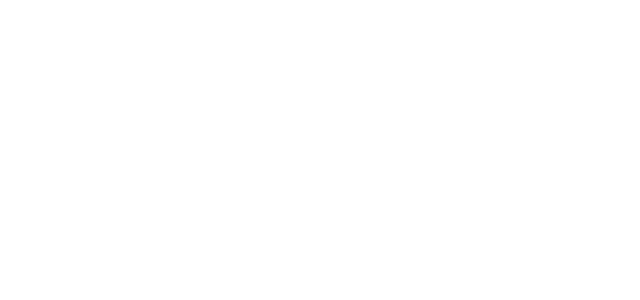
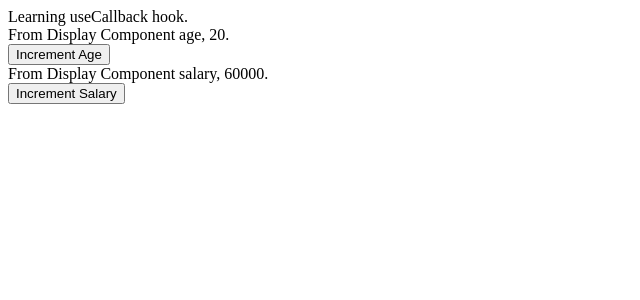
Before and after one commit to Bhairab-Nath/React_Basics, a React (Vite) app: page /usecallback in a window 1280 px wide. Before the commit this address had no page. Shown: the top 300 px of the page, without its empty margins (0-640 px from the left). Built offline with nearby package versions, Linux system fonts and the light colour scheme.

Commit message:
useCallback and React.memo

```diff
--- a/src/App.jsx
+++ b/src/App.jsx
@@ -4,6 +4,7 @@ import Service from './Service'
 import About from './About'
 import Contact from './Contact'
 import UseEffect from './UseEffect'
+import Parent from './pages/usecallback/Parent'
 
 function App() {
 
@@ -16,6 +17,7 @@ function App() {
         <Route path='/about' element={<About/>} />
         <Route path='/contact' element={<Contact/>} />
         <Route path='/useeffect' element={<UseEffect/>} />
+        <Route path='/usecallback' element={<Parent/>} />
       </Routes>
     </BrowserRouter>
   )
--- /dev/null
+++ b/src/pages/usecallback/Button.jsx
@@ -0,0 +1,10 @@
+import React from 'react'
+
+const Button = ({content, handleClick}) => {
+  console.log("I am button " + content)
+  return (
+    <button onClick={handleClick}>{content}</button>
+  )
+}
+
+export default React.memo(Button)
--- /dev/null
+++ b/src/pages/usecallback/Display.jsx
@@ -0,0 +1,12 @@
+import React from 'react'
+
+const Display = ({text, displayValue}) => {
+  console.log("I am from display")
+  return (
+    <div>
+       From Display Component {text}, {displayValue}.
+    </div>
+  )
+}
+
+export default React.memo(Display)
--- /dev/null
+++ b/src/pages/usecallback/Parent.jsx
@@ -0,0 +1,29 @@
+import React, { useCallback, useState } from 'react'
+import Title from './Title'
+import Display from './Display'
+import Button from './Button'
+
+const Parent = () => {
+    const [salary, setSalary] = useState(60000)
+    const [age, setAge] = useState(20)
+
+    const incrementSalary = useCallback(() => {
+        setSalary(salary + 1000)
+    },[salary])
+
+    const incrementAge = useCallback(() => {
+        setAge(age + 5)
+    },[age])
+
+    return (
+        <div>
+            <Title />
+            <Display text="age" displayValue={age} />
+            <Button handleClick={incrementAge} content="Increment Age" />
+            <Display text="salary" displayValue={salary} />
+            <Button handleClick={incrementSalary} content="Increment Salary" />
+        </div>
+    )
+}
+
+export default Parent
--- /dev/null
+++ b/src/pages/usecallback/Title.jsx
@@ -0,0 +1,12 @@
+import React from 'react'
+
+const Title = () => {
+  console.log("I am from title")
+  return (
+    <div>
+        Learning useCallback hook.
+    </div>
+  )
+}
+
+export default React.memo(Title)
```
